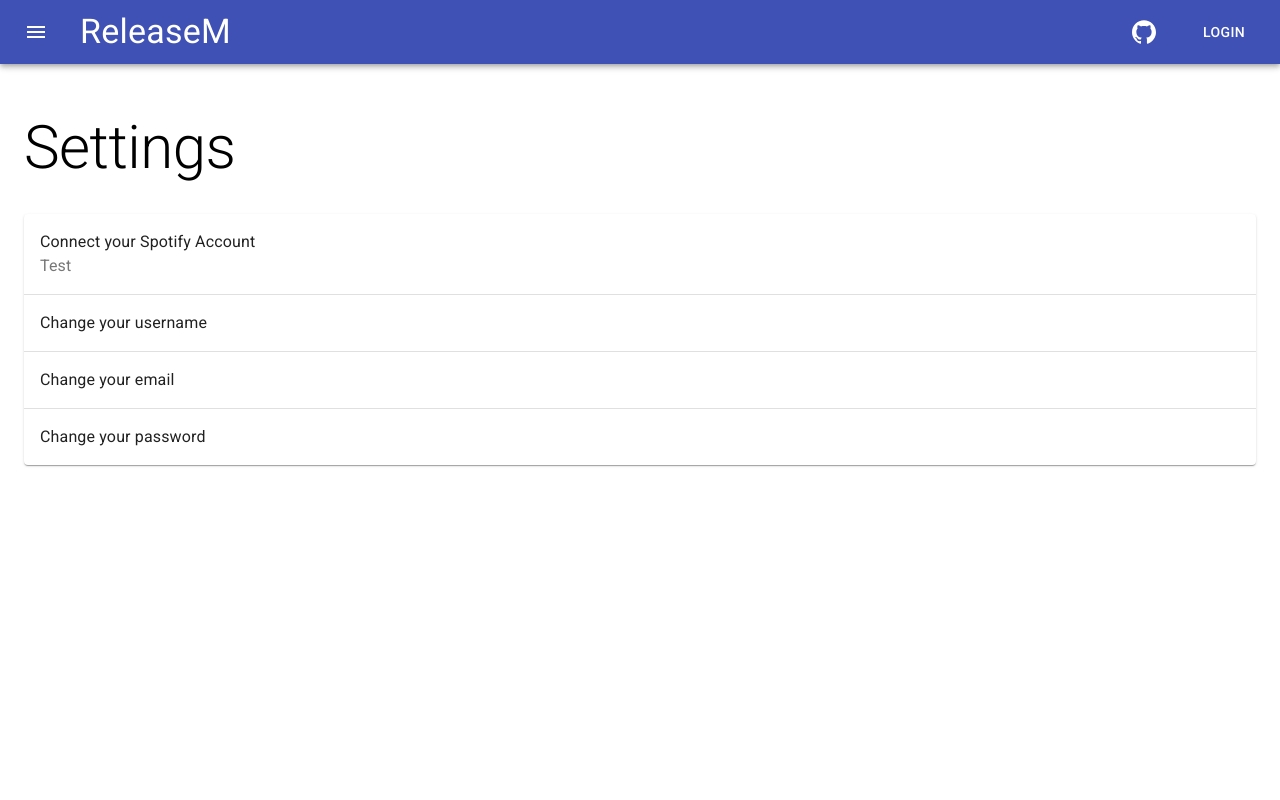
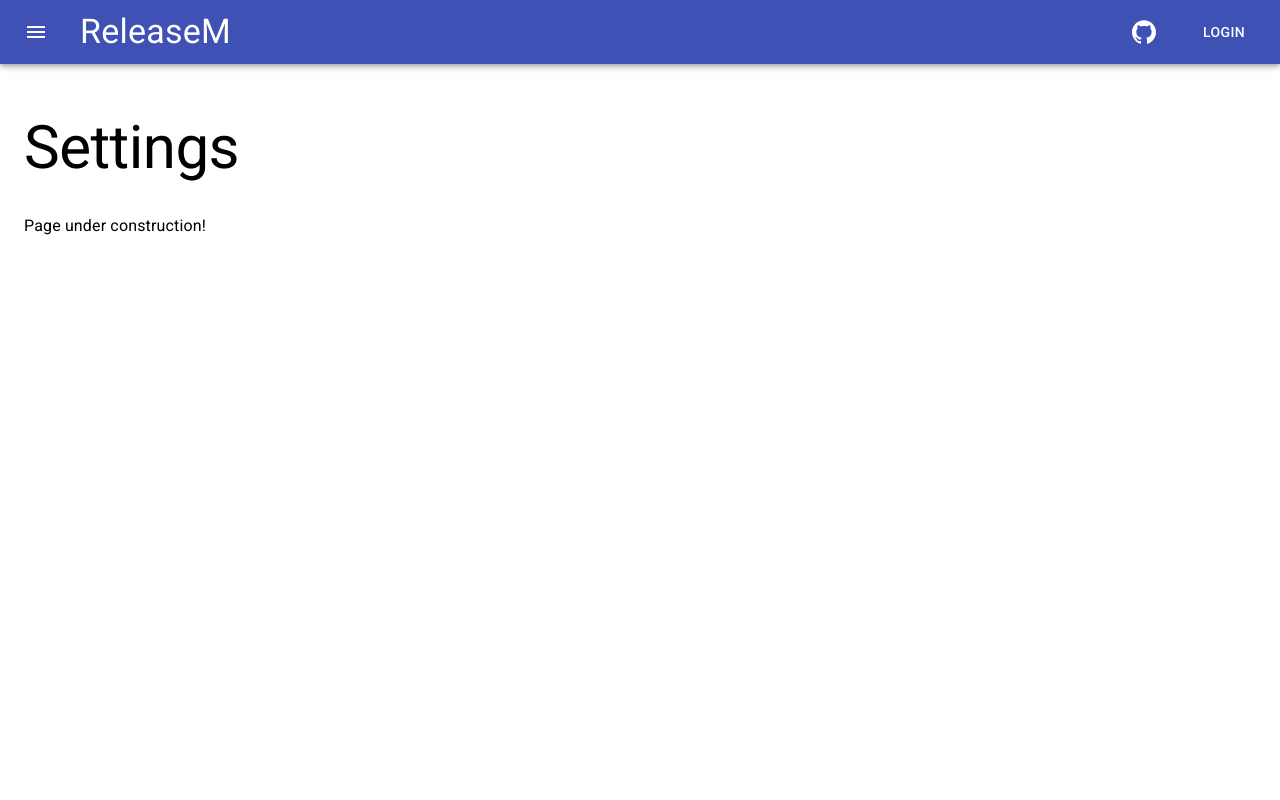
Before and after one commit to AndrewZaw/ReleaseM, a React (Create React App) app in the folder frontend/: page /settings in a window 1280 px wide. Shown: the top 800 px of the page. Built offline with nearby package versions, Linux system fonts and the light colour scheme.

Commit message:
Settings

```diff
--- a/frontend/src/App.js
+++ b/frontend/src/App.js
@@ -4,8 +4,14 @@ import 'typeface-roboto';
 import Router from './Router';
 import { SnackbarProvider } from 'notistack';
 import { MuiThemeProvider, createMuiTheme } from '@material-ui/core/styles';
+import { indigo, lightGreen } from '@material-ui/core/colors';
 
-const theme = createMuiTheme({});
+const theme = createMuiTheme({
+  palette: {
+    primary: indigo,
+    secondary: lightGreen
+  }
+});
 function App() {
   return (
     <MuiThemeProvider theme={theme}>
--- a/frontend/src/scenes/about/About.js
+++ b/frontend/src/scenes/about/About.js
@@ -4,6 +4,7 @@ import { Container, Typography } from '@material-ui/core';
 
 const styles = theme => ({
   title: {
+    fontWeight: 400,
     marginBottom: '0.5em'
   }
 });
--- a/frontend/src/scenes/help/Help.js
+++ b/frontend/src/scenes/help/Help.js
@@ -5,6 +5,7 @@ import { Link } from 'react-router-dom';
 
 const styles = theme => ({
   title: {
+    fontWeight: 400,
     marginBottom: '0.5em'
   }
 });
--- a/frontend/src/scenes/settings/Settings.js
+++ b/frontend/src/scenes/settings/Settings.js
@@ -5,6 +5,7 @@ import SettingsPaper from './containers/SettingsPaper';
 
 const styles = theme => ({
   title: {
+    fontWeight: 400,
     marginBottom: '0.5em'
   }
 });
@@ -17,7 +18,7 @@ class Settings extends Component {
         <Typography variant="h2" className={classes.title}>
           Settings
         </Typography>
-        <SettingsPaper />
+        <Typography>Page under construction!</Typography>
       </Container>
     );
   }
--- a/frontend/src/scenes/settings/containers/SettingsPaper.js
+++ b/frontend/src/scenes/settings/containers/SettingsPaper.js
@@ -1,6 +1,7 @@
 import React, { Component } from 'react';
 import { withStyles } from '@material-ui/core/styles';
 import { Paper, Divider, Typography } from '@material-ui/core';
+import { ArrowRight } from '@material-ui/icons';
 
 const styles = theme => ({
   root: {},
@@ -11,6 +12,9 @@ const styles = theme => ({
   settingSubtext: {
     fontWeight: '400',
     color: '#777'
+  },
+  arrowRight: {
+    float: 'right'
   }
 });
 
@@ -23,16 +27,10 @@ class SettingsPaper extends Component {
           Connect your Spotify Account
           <Typography className={classes.settingSubtext}>Test</Typography>
         </Typography>
-
         <Divider />
         <Typography className={classes.setting}>
-          Change your username
-        </Typography>
-        <Divider />
-        <Typography className={classes.setting}>Change your email</Typography>
-        <Divider />
-        <Typography className={classes.setting}>
-          Change your password
+          Manage your account
+          <ArrowRight className={classes.arrowRight} />
         </Typography>
       </Paper>
     );
```
